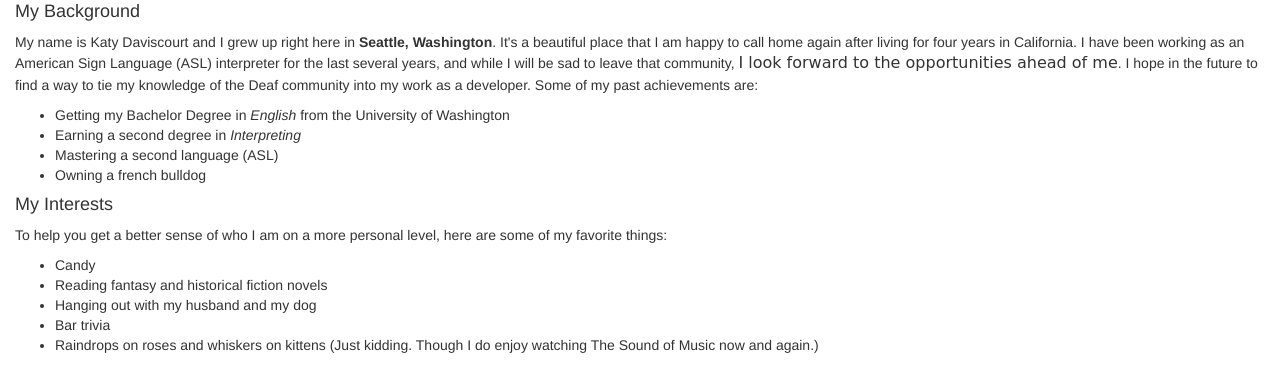
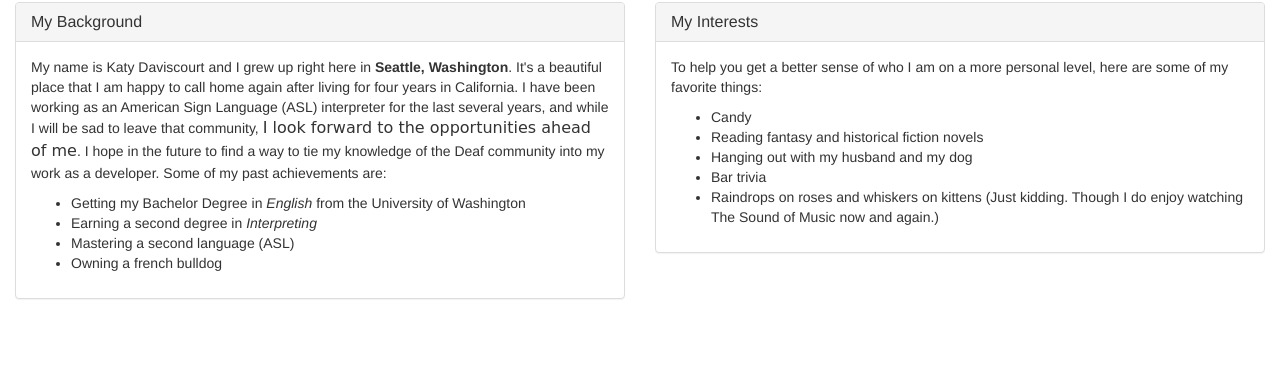
Before and after one commit to katyisgreaty/portfolio-2, a plain HTML site: page index.html in a window 1280 px wide. Shown: the part 670-1035 px from the top of the page. After the commit the page ends 989 px from the top, so only its background shows below. Drawn offline with Linux system fonts and the light colour scheme.

Commit message:
make div columns and panels for bottom two sections

```diff
--- a/css/style.css
+++ b/css/style.css
@@ -29,6 +29,6 @@ h2.panel-title {
     font-family: 'Reem Kufi', sans-serif;
 }
 
-div.row{
-  max-height: 400px;
+.stick {
+   height: 100%;
 }
--- a/index.html
+++ b/index.html
@@ -8,14 +8,14 @@
   <link href="https://fonts.googleapis.com/css?family=Reem+Kufi" rel="stylesheet">
   <title>Katy's Rad Portfolio</title>
 </head>
+
 <body>
   <div class="container-fluid">
-
     <div class="jumbotron">
       <h1>Katy's Rad Portfolio</h1>
     </div>
 
-      <div class="row">
+    <div class="row stick">
       <div class="col-md-3 col-xs-2 col-lg-3 col-xl-3">
         <img src="img/katy1.jpeg" alt="photo of Katy" />
       </div>
@@ -44,9 +44,16 @@
       </div>
     </div>
 
-  <!-- div here? -->
+    <div class="row">
+
       <h2>About Me</h2>
-      <h4>My Background</h4>
+      <!-- NEEDS DIV -->
+      <div class="col-md-6 col-xs-6 col-lg-6 col-xl-6">
+        <div class="panel panel-default">
+          <div class="panel-heading">
+            <h4 class="panel-title">My Background</h4>
+          </div>
+          <div class="panel-body">
             <p>
               My name is Katy Daviscourt and I grew up right here in <strong>Seattle, Washington</strong>. It's a beautiful place that I am happy to call home again after living for four years in California. I have been working as an American Sign Language (ASL) interpreter for the last several years, and while I will be sad to leave that community, <span class="cool">I look forward to the opportunities ahead of me</span>. I hope in the future to find a way to tie my knowledge of the Deaf community into my work as a developer. Some of my past achievements are:
               <ul>
@@ -56,7 +63,15 @@
                 <li>Owning a french bulldog</li>
               </ul>
             </p>
-      <h4>My Interests</h4>
+          </div>
+        </div>
+      </div>
+      <div class="col-md-6 col-xs-6 col-lg-6 col-xl-6">
+        <div class="panel panel-default">
+          <div class="panel-heading">
+            <h4 class="panel-title">My Interests</h4>
+          </div>
+          <div class="panel-body">
             <p>
               To help you get a better sense of who I am on a more personal level, here are some of my favorite things:
             </p>
@@ -67,6 +82,9 @@
               <li>Bar trivia</li>
               <li>Raindrops on roses and whiskers on kittens (Just kidding. Though I do enjoy watching The Sound of Music now and again.)</li>
             </ul>
+          </div>
+        </div>
+      </div>
 
 
 
```
Lines whose indentation alone changed are shown as unchanged.
